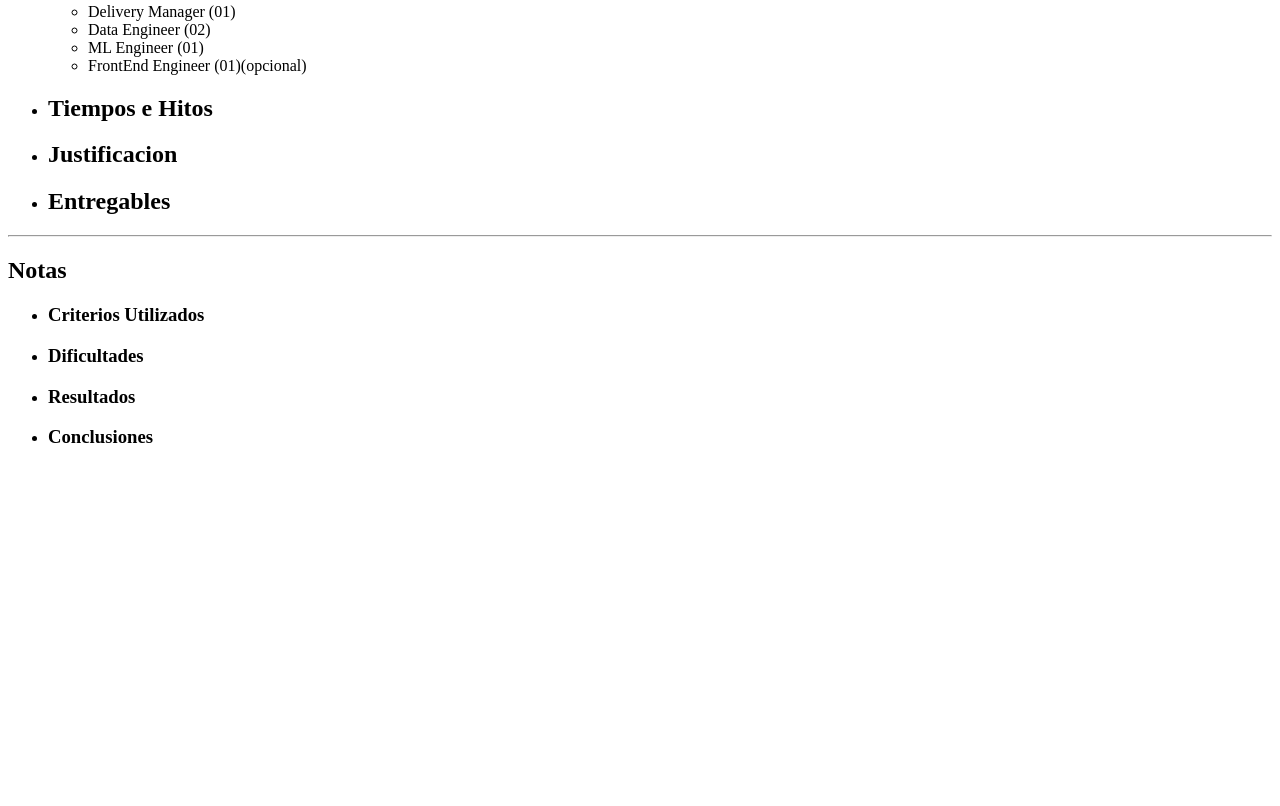
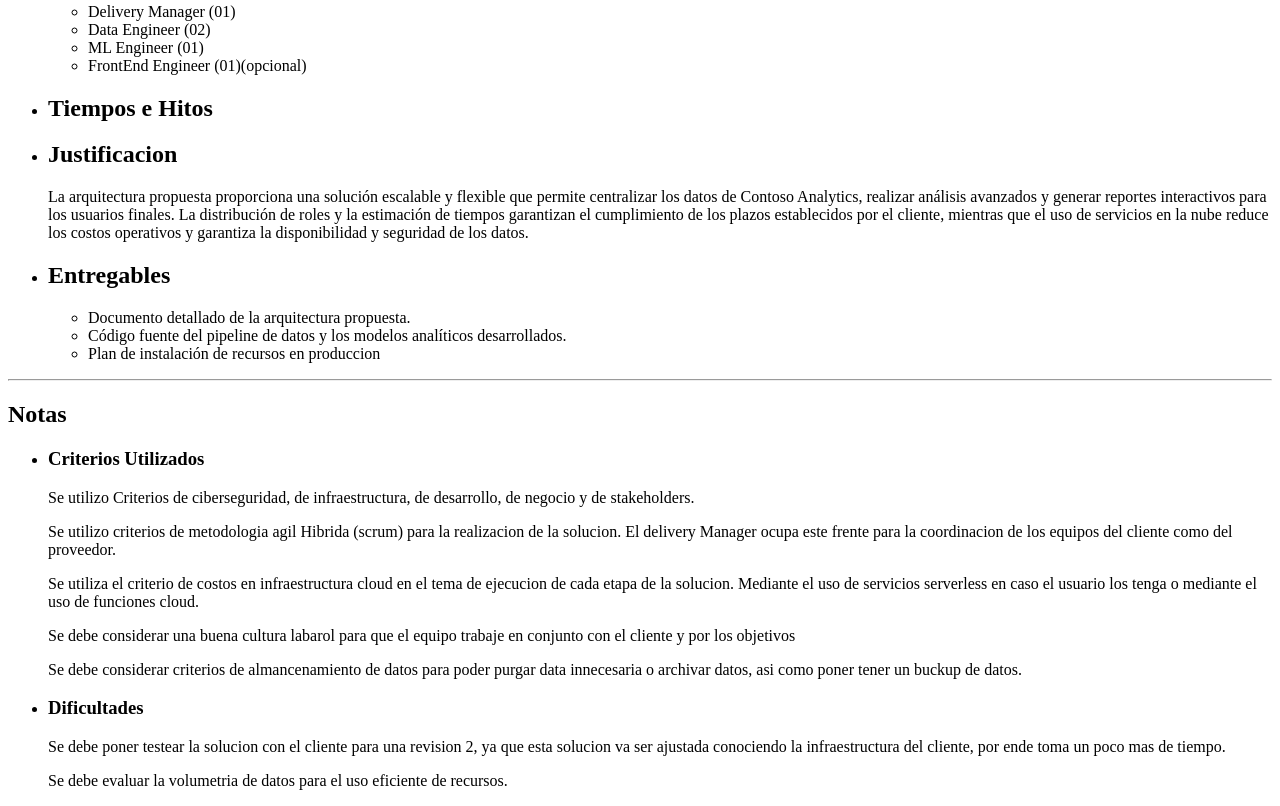
Before and after one commit to devguty22-blog/contoso.github.io, a plain HTML site: page index.html in a window 1280 px wide. Shown: the part 1836-2642 px from the top of the page. Before the commit the page ends 2303 px from the top, so only its background shows below. Drawn offline with Linux system fonts and the light colour scheme.

Commit message:
update params

```diff
--- a/index.html
+++ b/index.html
@@ -86,15 +86,51 @@
         </ul>
       <li><h2>Tiempos e Hitos</h2></li>
       <li><h2>Justificacion</h2></li>
+      <p>
+        La arquitectura propuesta proporciona una solución escalable y flexible que permite
+        centralizar los datos de Contoso Analytics, realizar análisis avanzados y generar reportes
+        interactivos para los usuarios finales. La distribución de roles y la estimación de tiempos
+        garantizan el cumplimiento de los plazos establecidos por el cliente, mientras que el uso de
+        servicios en la nube reduce los costos operativos y garantiza la disponibilidad y seguridad de los datos.
+      </p>
       <li><h2>Entregables</h2></li>
+      <ul>
+        <li>Documento detallado de la arquitectura propuesta.</li>
+        <li>Código fuente del pipeline de datos y los modelos analíticos desarrollados.</li>
+        <li>Plan de instalación de recursos en produccion</li>
+      </ul>
     </ul>
     <hr>
     <h2>Notas</h2>
     <ul>
       <li><h3>Criterios Utilizados</h3></li>
+      <p>
+        Se utilizo Criterios de ciberseguridad, de infraestructura, de desarrollo, de negocio y de stakeholders.
+      </p>
+      <p>
+        Se utilizo criterios de metodologia agil Hibrida (scrum) para la realizacion de la solucion. El delivery
+        Manager ocupa este frente para la coordinacion de los equipos del cliente como del proveedor.
+      </p>
+      <p>
+        Se utiliza el criterio de costos en infraestructura cloud en el tema de ejecucion de cada etapa de la solucion.
+        Mediante el uso de servicios serverless en caso el usuario los tenga o mediante el uso de funciones cloud.
+      </p>
+      <p>
+        Se debe considerar una buena cultura labarol para que el equipo trabaje en conjunto con el cliente y por los
+        objetivos
+      </p>
+      <p>
+        Se debe considerar criterios de almancenamiento de datos para poder purgar data innecesaria o archivar datos,
+        asi como poner tener un buckup de datos.
+      </p>
       <li><h3>Dificultades</h3></li>
-      <li><h3>Resultados</h3></li>
-      <li><h3>Conclusiones</h3></li>
+      <p>
+        Se debe poner testear la solucion con el cliente para una revision 2, ya que esta solucion va ser ajustada
+        conociendo la infraestructura del cliente, por ende toma un poco mas de tiempo.
+      </p>
+      <p>
+        Se debe evaluar la volumetria de datos para el uso eficiente de recursos.
+      </p>
     </ul>
   </main>
 </body>
```
